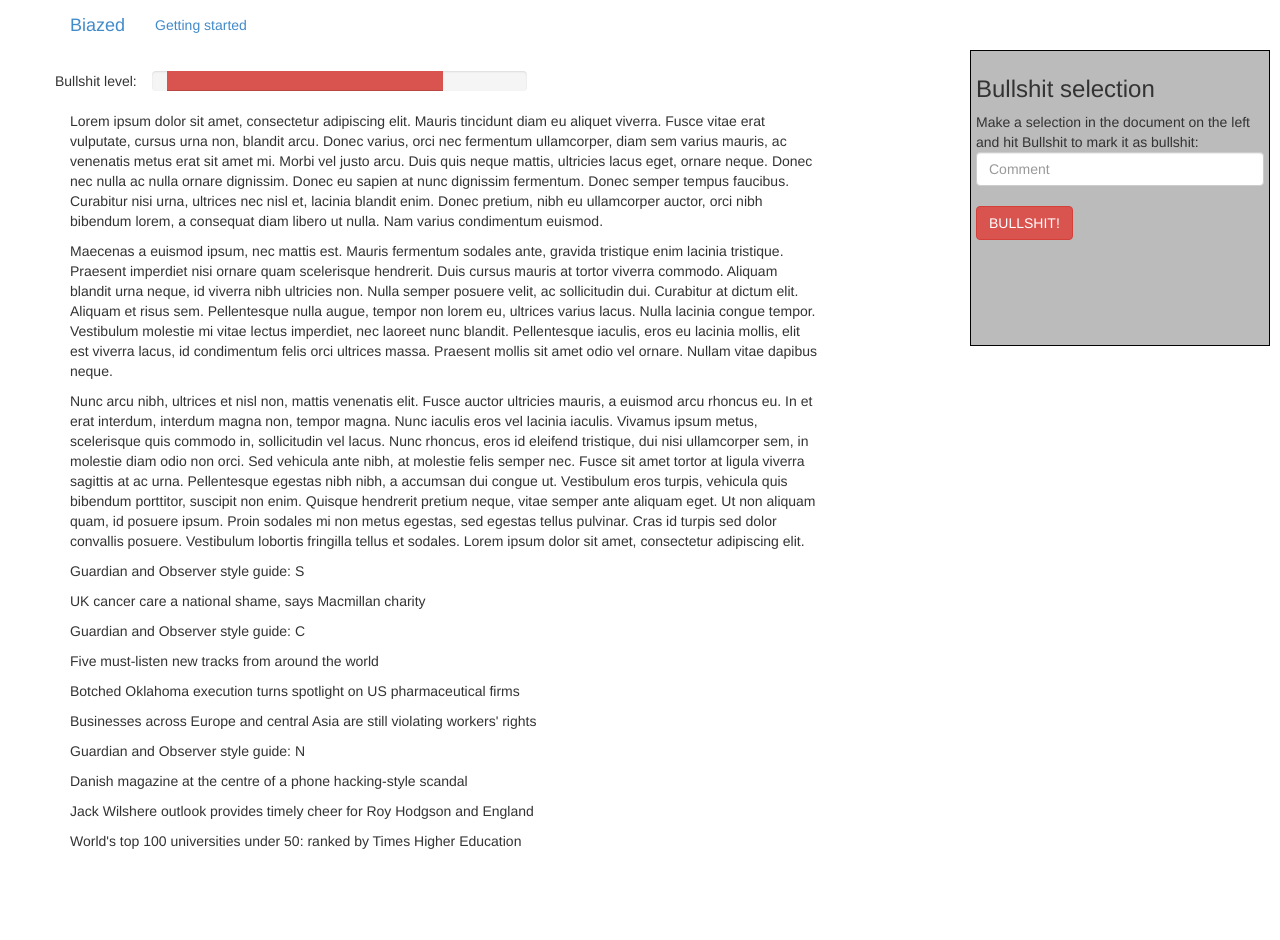
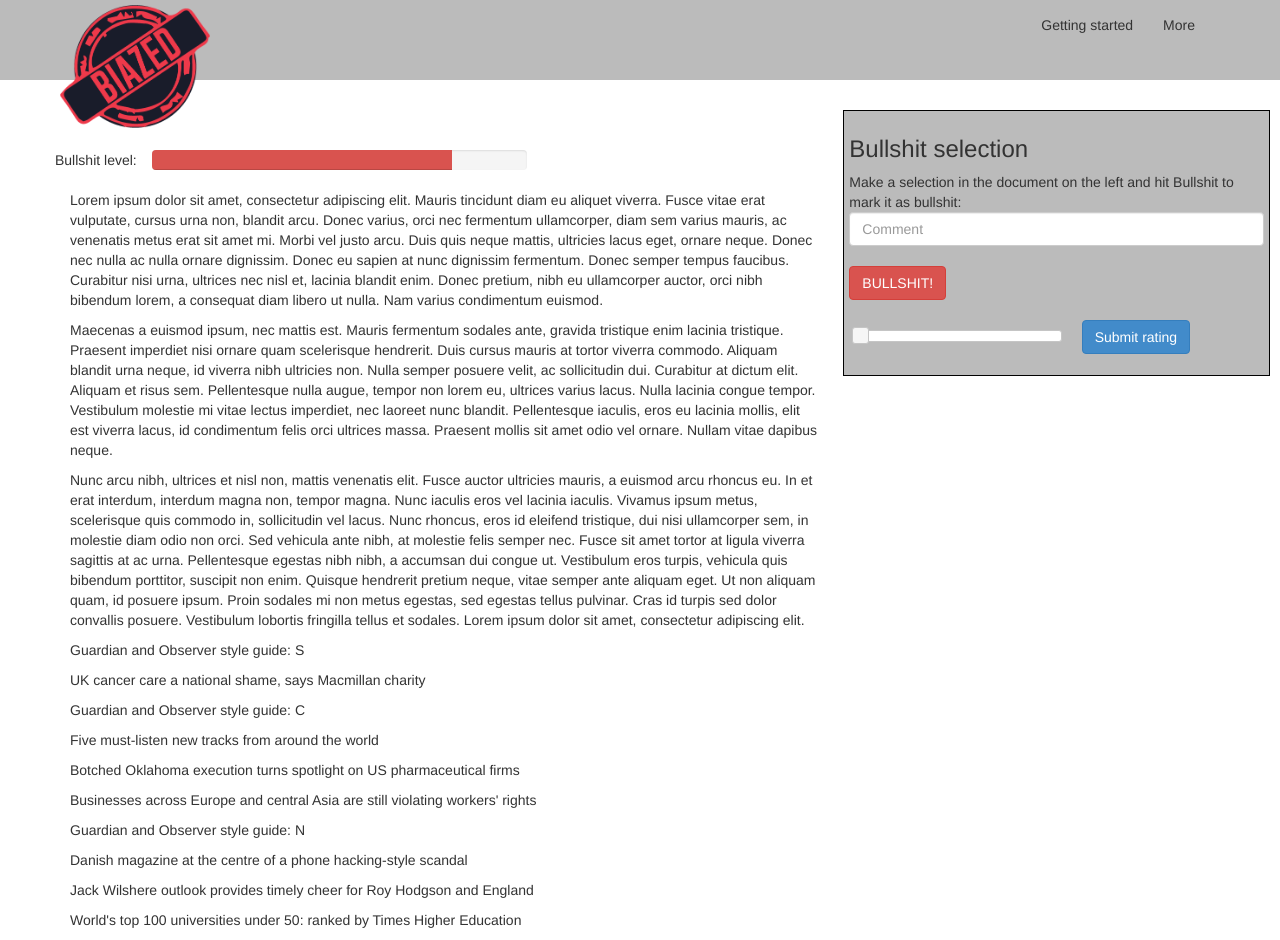
Before and after one commit to biazed0/biazed, a plain HTML site: page index.html in a window 1280 px wide. Before the commit the page ends 861 px from the top, so only its background shows below. Drawn offline with nearby package versions, Linux system fonts and the light colour scheme; no server answers.

Commit message:
updated ui

```diff
--- a/css/main.css
+++ b/css/main.css
@@ -1,10 +1,31 @@
+#top{
+	height: 80px;
+	background-color: #BBB;
+}
+
+
+.navbar-brand{
+	padding:5px;
+}
+.right-nav
+{
+	float:right;
+	right:0px;
+}
+
+a{
+	text-decoration: none;
+	color: #333;
+}
+
 #buttons {
+	margin-top:60px;
     right: 10px;
     position: fixed;
     border: solid black 1px;
     background-color: #BBB;
     padding: 5px;
-    width: 300px;
+
 }
 
 .selectedString
@@ -21,9 +42,9 @@
 {position: fixed;
 top:50px;}
 
-
-#slider {
-  width: 500px;
+.mainc
+{
+	margin-top:70px;
 }
 
 .scontainer {
@@ -39,8 +60,8 @@ top:50px;}
 padding-bottom: 50px;
 }
 
-.col-md-6 .progress{
-	padding:none;
+.col-sm-6 {
+	padding:0px;
 	float:none;}
 
 .skipper{
@@ -50,3 +71,32 @@ padding-bottom: 50px;
 #bsl{
 	float:left;
 }
+
+#sliderContainer
+{
+	padding-left: 10px;
+	margin-top: 20px;
+	height: 50px;
+
+}
+
+#slider {
+	margin-top: 10px;
+}
+
+#ratingButton{
+	margin-left: 20px;
+
+
+}
+
+p#bs1{
+	    margin-left: 16px;
+
+}
+
+#logoimg{
+
+	width: 150px;
+
+}
--- a/index.html
+++ b/index.html
@@ -9,14 +9,14 @@
 <meta name="author" content="Mark Otto, Jacob Thornton, and Bootstrap contributors">
 
 <title>
-
-   BS Flagger
-
+  BIAZED
 </title>
 
 <!-- Bootstrap core CSS -->
 <link href="../biazed/css/bootstrap.min.css" rel="stylesheet">
 <link href="../biazed/css/main.css" rel="stylesheet">
+
+<link rel="stylesheet" type="text/css" href="http://code.jquery.com/ui/1.9.2/themes/base/jquery-ui.css">
 
 
 
@@ -61,14 +61,16 @@
         <span class="icon-bar"></span>
         <span class="icon-bar"></span>
       </button>
-      <a href="../" class="navbar-brand">Biazed</a>
+      <a href="../" class="navbar-brand"><img id="logoimg" src="img/logo.png"></a>
     </div>
-    <nav class="collapse navbar-collapse bs-navbar-collapse" role="navigation">
+    <nav class="right-nav collapse navbar-collapse bs-navbar-collapse" role="navigation">
       <ul class="nav navbar-nav">
         <li class="active">
           <a href="../getting-started">Getting started</a>
         </li>
-
+       <li  >
+          <a href="../more">More</a>
+        </li>
 
       </ul>
 
@@ -79,7 +81,7 @@
 
 
 
-  <div class="container">
+  <div class="container mainc">
 
 
 
@@ -134,8 +136,7 @@ Nunc arcu nibh, ultrices et nisl non, mattis venenatis elit. Fusce auctor ultric
 ================================================== -->
 <!-- Placed at the end of the document so the pages load faster -->
 <script src="https://ajax.googleapis.com/ajax/libs/jquery/1.11.0/jquery.min.js"></script>
-<script src="http://code.jquery.com/ui/1.9.2/jquery-ui.min.js"></script>
-
+<script type="text/javascript" src="http://code.jquery.com/ui/1.9.2/jquery-ui.js"></script>
 <script src="../biazed/js/bootstrap.min.js"></script>
 
 <script src="../biazed/js/main.js"></script>
--- a/js/main.js
+++ b/js/main.js
@@ -155,7 +155,7 @@ function applyBullshit(bs) {
      // console.log(x);
       var res = document.evaluate(x.xpath, document, null, XPathResult.ANY_TYPE, null );
       var obj = res.iterateNext();
-       console.log(obj.innerHTML);
+       //console.log(obj.innerHTML);
       //console.log(x.parHash, crc32(obj.innerHTML));
 
       if (x.parHash == crc32(obj.innerHTML)) {
@@ -172,22 +172,6 @@ function applyBullshit(bs) {
 }
 
 
-
-var stringArray=[];
-var nodeArr=[];
-
-var bsApplier;
-var buttons = $($.parseHTML(''+
-  '<div id="buttons"> <h3>Bullshit selection</h3> Make a selection in the document on the left and hit Bullshit to mark it as bullshit: '+
-  '<input type="text" class="form-control" placeholder="Comment">'+
- ' <br> <input title="BULLSHIT!" type="button" disabled id="bsButton" value="BULLSHIT!" unselectable="on" class="btn btn-danger unselectable">'+
- '<br>   <div class="scontainer"> <div class="span6 offset3">  <div id="slider"></div> </div></div> '+
- ''+
- '  </div>'));
-
-
-
-
 function repositionTooltip( e, ui ){
         var div = $(ui.handle).data("tooltip").$tip[0];
         var pos = $.extend({}, $(ui.handle).offset(), { width: $(ui.handle).get(0).offsetWidth,
@@ -202,8 +186,26 @@ var buttons = $($.parseHTML(''+
         $(div).find(".tooltip-inner").text( ui.value );
 }
 
-    $("#slider").slider({ value: 15, slide: repositionTooltip, stop: repositionTooltip });
-    $("#slider .ui-slider-handle:first").tooltip( {title: $("#slider").slider("value"), trigger: "manual"}).tooltip("show");
+
+
+
+
+var stringArray=[];
+var nodeArr=[];
+
+var bsApplier;
+var buttons = $($.parseHTML(''+
+  '<div id="buttons" class="col-md-4"> <h3>Bullshit selection</h3> Make a selection in the document on the left and hit Bullshit to mark it as bullshit: '+
+  '<input type="text" class="form-control" placeholder="Comment">'+
+ ' <br> <input title="BULLSHIT!" type="button" disabled id="bsButton" value="BULLSHIT!" unselectable="on" class="btn btn-danger unselectable">'+
+ '<div id="sliderContainer"  >'+
+  '<div id="slider" class="col-md-6"></div>'+
+  ' <button type="button" id="ratingButton" class="btn btn-primary"> Submit rating</button>'+
+ ' </div> </div>'));
+
+
+
+//////// DOCUMENT READY FUNCTION STARTS HERE
 
 
 
@@ -212,12 +214,30 @@ var buttons = $($.parseHTML(''+
 $( document ).ready(function() {
 
 
+// SLIDER
+
+   $(function() {
+      $( "#slider" ).slider({ max: 5,
+       stop: function() {
+        console.log($( this).slider( "value" ));
+       } });
+
+    });
+
+
+// DUMMY TEXT
+
 var titles=dummy.response.results;
+
+
+// PROGRESS BAR
 
 $('.bsLevel').append('<div class=""><div class="progress col-sm-6">'+
  ' <div class="progress-bar progress-bar-danger" role="progressbar" aria-valuenow="80" aria-valuemin="0" aria-valuemax="100" style="width: 80%">'+
     '<span class="sr-only">80% Complete</span>'+
  ' </div></div> ' );
+
+// DUMMY DATA ADD
 
 for (i=0;i<titles.length;i++){
 
@@ -226,8 +246,7 @@ $('.storyContainer').append('<p>'+titles[i].webTitle+ '</p>');
 
 
 
-
-
+  // INIT RANGY
   rangy.init();
 
   // Enable buttons
@@ -237,6 +256,8 @@ rangy.init();
   var bs = getBullshit();
   applyBullshit(bs);
 
+
+  // RANGE GETTER
   // ClassApplier is the name for the module in 1.3. CssClassApplier is for 1.2 and earlier.
   var classApplierModule = rangy.modules.ClassApplier || rangy.modules.CssClassApplier;
 
@@ -256,6 +277,8 @@ rangy.init();
       }
     });
 
+
+    // ADD CSS CLASS TO SELECTION
     bsApplier = rangy.createCssClassApplier("bsSelection", {
       elementTagName: "span",
       elementProperties: {
@@ -264,17 +287,20 @@ rangy.init();
 
     });
 
-
     var bsButton = $('#bsButton').get(0);
     bsButton.disabled = false;
 
+
+    // GET THE PARENT AND OFFSET VALUES
     bsButton.ontouchstart = bsButton.onmousedown = function() {
        var sel = rangy.getSelection();
        var whosYourDaddy = sel.anchorNode.parentNode;
-        console.log(whosYourDaddy);
+        //console.log(whosYourDaddy);
 
        var offset= (sel.anchorOffset);
        var endOffset = (sel.focusOffset);
+
+  // NORMALIZE OFFSET DEPENDING ON THE USER'S SELECTION (right to left vs left to right)
 
        if(offset>endOffset){
         var rep=offset;
@@ -284,6 +310,7 @@ rangy.init();
        console.log(offset, endOffset);
 
 
+    // SEND REQUEST TO THE SERVER
 
       var hash = crc32(sel.anchorNode.parentNode.innerHTML);
      //console.log(hash);
@@ -311,6 +338,8 @@ rangy.init();
 
   }
 
+
+
     $('#allSelection').on('click', function(){
       $( '.bsSelection' ).each(function( index ) {
       console.log( index + ": " + $( this ).text() );
```
Also changed, not shown: img/logo.png (added). Lines whose indentation alone changed are shown as unchanged.
